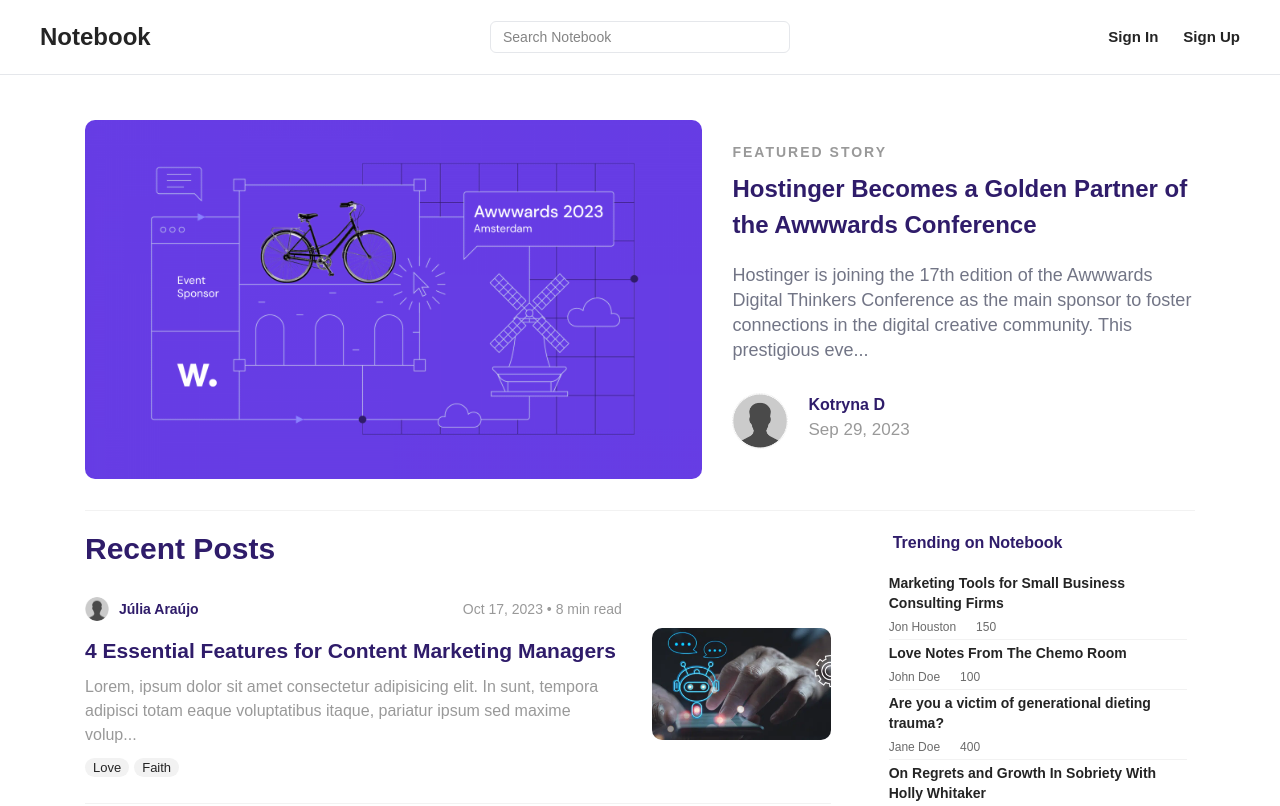
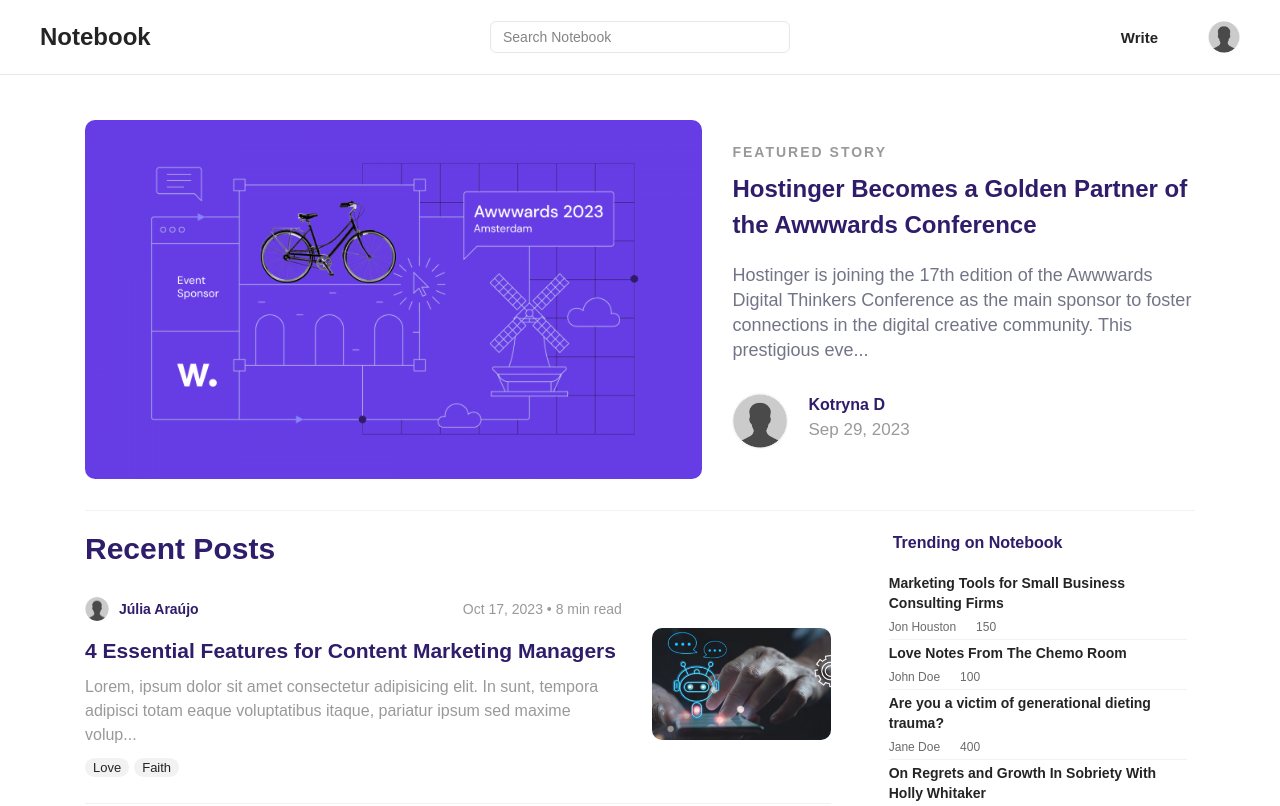
Before and after one commit to Wolleys/notebook, a Next.js app: page / in a window 1280 px wide. Shown: the top 806 px of the page. Built offline with nearby package versions, Linux system fonts and the light colour scheme; a web font is replaced by a local one.

Commit message:
Install react quill WYSIWYG rich text editor

```diff
--- a/components/header/index.tsx
+++ b/components/header/index.tsx
@@ -8,7 +8,7 @@
 import FontAwesomeIcon from "@/components/fontAwesomeIcon";
 
 const Header: FC = () => {
-  const status = false;
+  const status = true;
 
   return (
     <div className={styles.container}>
--- a/package.json
+++ b/package.json
@@ -12,7 +12,8 @@
     "next": "latest",
     "next-themes": "^0.2.1",
     "react": "latest",
-    "react-dom": "latest"
+    "react-dom": "latest",
+    "react-quill": "^2.0.0"
   },
   "devDependencies": {
     "@types/node": "latest",
```
Also changed, not shown: 1 other file (tests, documents, lock files or other folders).
